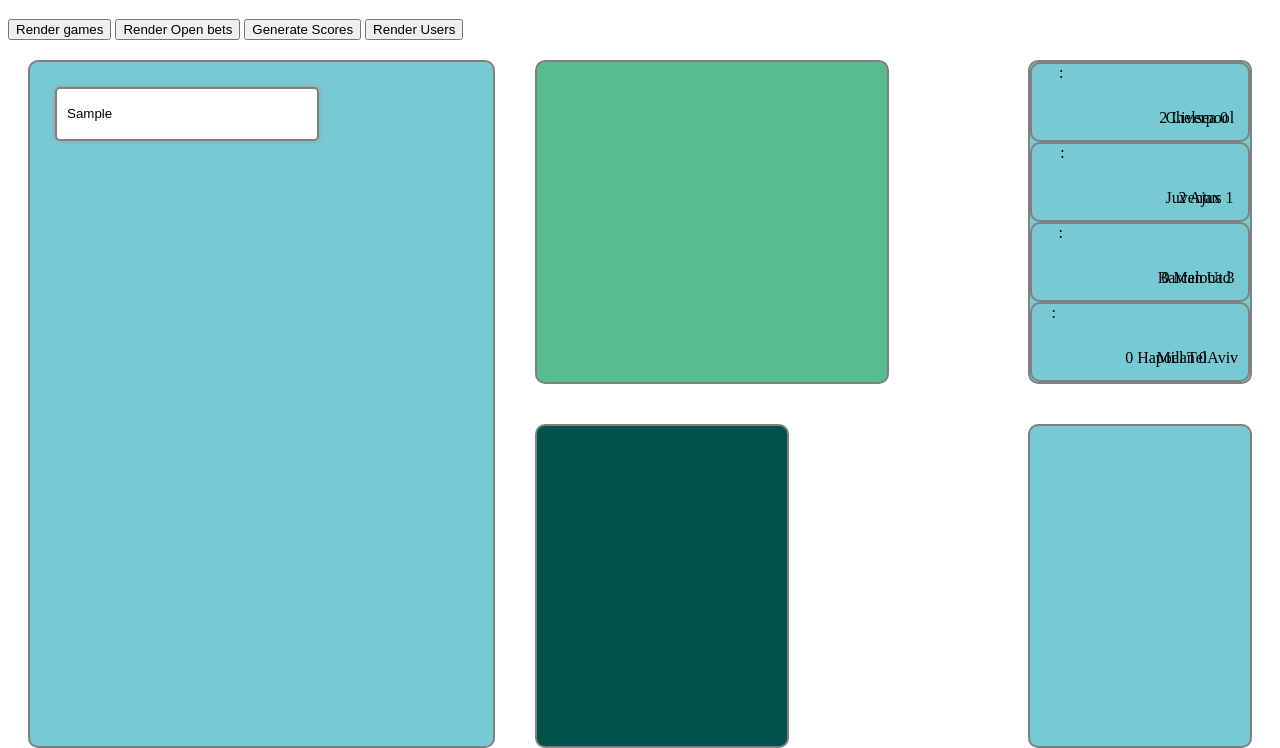
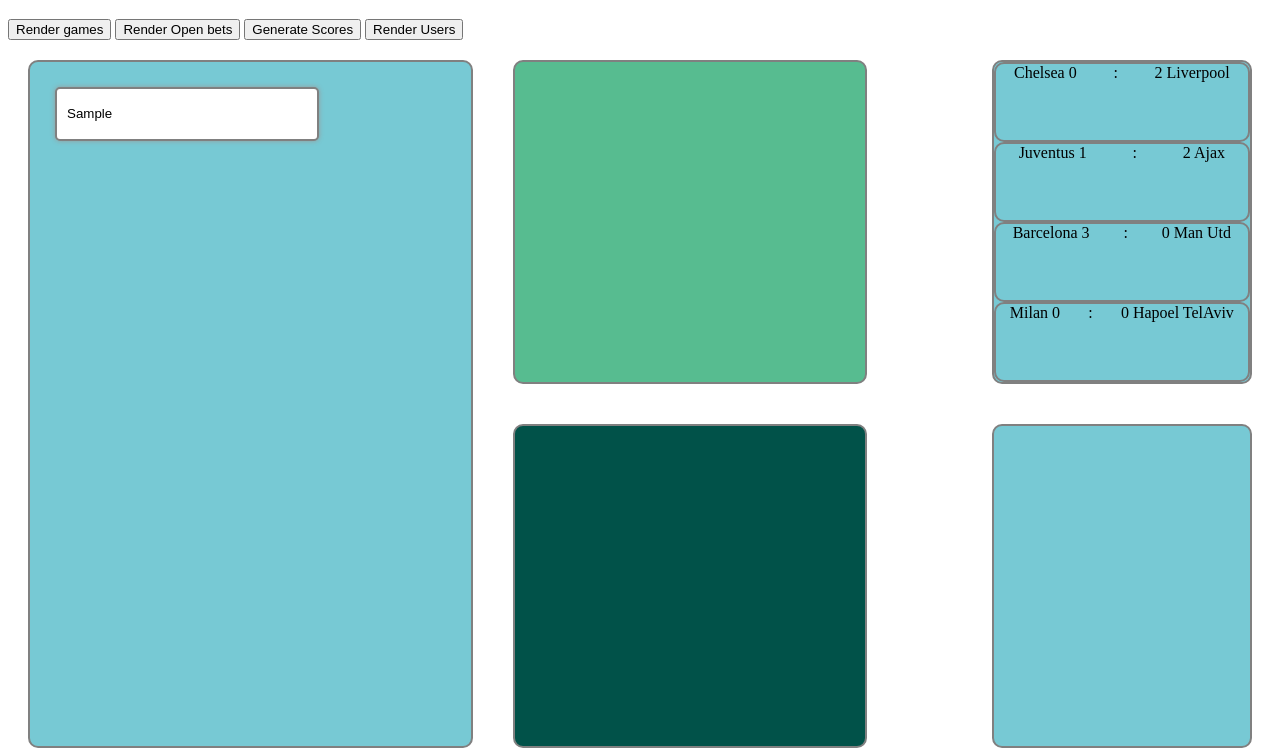
Before and after one commit to AvishayPeres/Hackathon1, a website: page dist/index.html in a window 1280 px wide. Both pictures are taken after typing "Sample" into the empty fields and a click on the button "Generate Scores". Shown: the part 61-809 px from the top of the page. Drawn offline with nearby package versions, Linux system fonts and the light colour scheme.

Commit message:
added style

```diff
--- a/dist/style.css
+++ b/dist/style.css
@@ -5,6 +5,7 @@
     --third-color: #015249;
     --fourth-color: #A5A5Af;
 }
+
 
 .container{
     display:grid;
@@ -22,19 +23,20 @@
     border: 2px solid grey;
     border-radius: 10px;
     display:grid;
-    grid-template-areas: "team_score1 score team_score2";
+    grid-template-areas: "team_score1 score_separator team_score2";
 }
 .scoreSeparator{
-    grid-area: score;
+    grid-area: score_separator;
+    text-align: center;
 
 }
 .team-score1-class{
     text-align: center;
-    grid-area: team_score;
+    grid-area: team_score1;
 }
 .team-score2-class{
     text-align: center;
-    grid-area: team_score;
+    grid-area: team_score2;
 }
 .scoresTable{
     grid-area: scores;
@@ -173,7 +175,11 @@
     border-radius: 10px;
     margin: 20px;
     height:320px;
-    width: 250px;
+    width: 350px;
+}
+
+#comslider_in_point_1814208{
+    z-index: 0  ;
 }
 /*
 ::-webkit-scrollbar {
```
Also changed, not shown: dist/index.html (+4 -0 lines), dist/barcelona.jpg (added).
